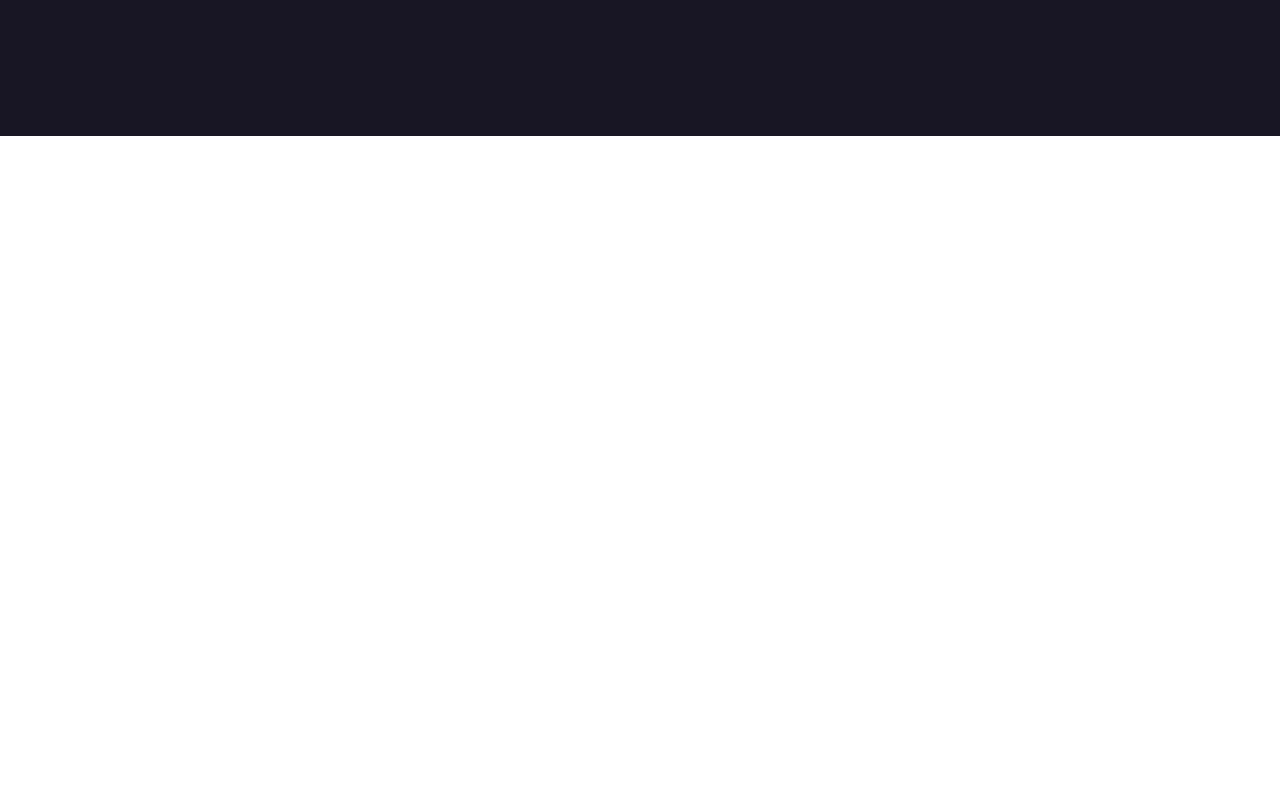
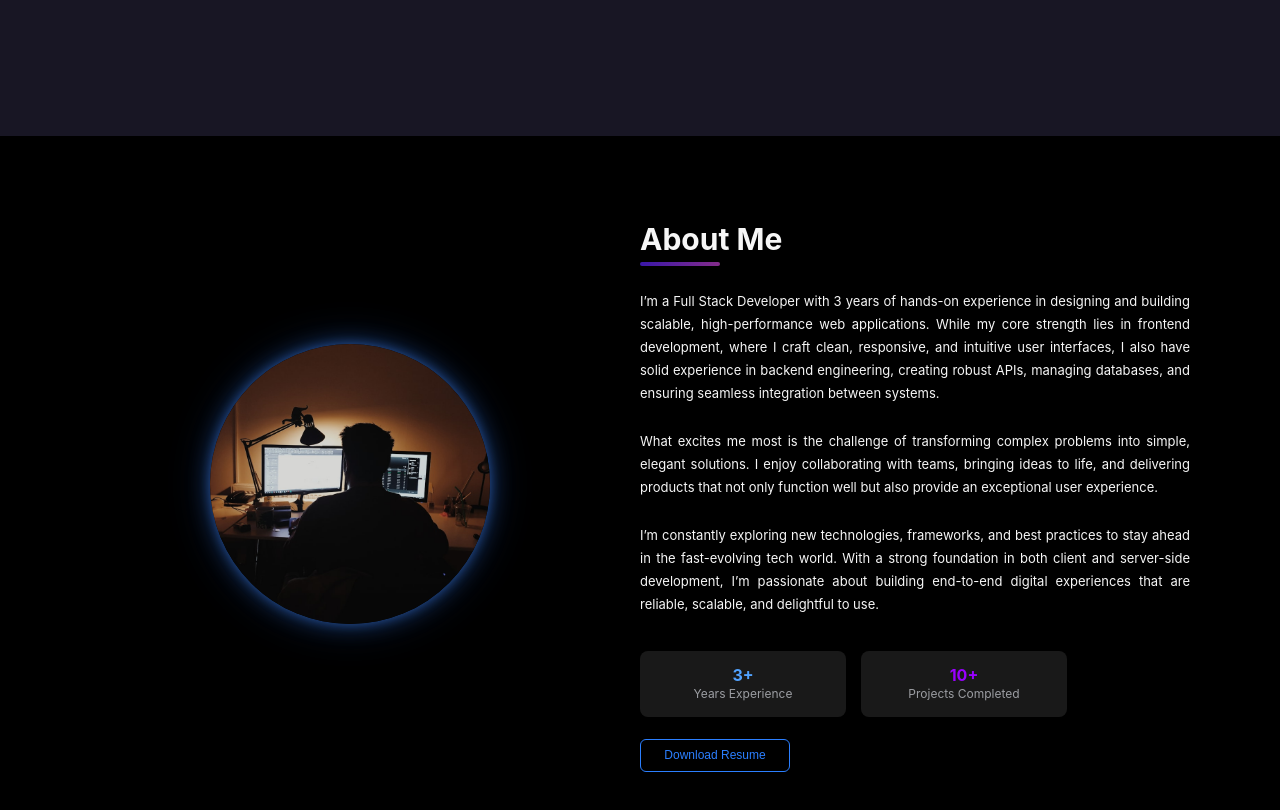
Before and after one commit to abhilashjoseph16/Portfolio, a React (Vite) app: page / in a window 1280 px wide. Shown: the part 640-1450 px from the top of the page. Before the commit the page ends 800 px from the top, so only its background shows below. Built offline with nearby package versions, Linux system fonts and the light colour scheme.

Commit message:
Updated about section

```diff
--- a/src/App.jsx
+++ b/src/App.jsx
@@ -1,6 +1,7 @@
 import React from "react";
 import Header from "./components/Header";
 import Home from "./components/Home";
+import About from "./components/About";
 
 function App() {
   return (
@@ -11,6 +12,10 @@ function App() {
         <Home />
       </section>
 
+      <section id="about">
+        <About/>
+      </section>
+
     </div>
   );
 }
--- /dev/null
+++ b/src/components/About.jsx
@@ -0,0 +1,56 @@
+import React from "react";
+import aboutImage from "../assets/developer-image.jpg";
+
+function About() {
+  return (
+    <div className="portfolio-about-main-container">
+      <div className="about-icon-container">
+        <div className="about-image_box">
+          <img src={aboutImage} alt="Full Stack Developer" />
+        </div>
+      </div>
+      <div className="about-content-container">
+        <h1>About Me</h1>
+        <span className="about-heading-underline"></span>
+        <div className="about-section-description_box">
+          <p>
+            I’m a Full Stack Developer with 3 years of hands-on experience in
+            designing and building scalable, high-performance web applications.
+            While my core strength lies in frontend development, where I craft
+            clean, responsive, and intuitive user interfaces, I also have solid
+            experience in backend engineering, creating robust APIs, managing
+            databases, and ensuring seamless integration between systems.
+          </p>
+          <p>
+            What excites me most is the challenge of transforming complex
+            problems into simple, elegant solutions. I enjoy collaborating with
+            teams, bringing ideas to life, and delivering products that not only
+            function well but also provide an exceptional user experience.
+          </p>
+          <p>
+            I’m constantly exploring new technologies, frameworks, and best
+            practices to stay ahead in the fast-evolving tech world. With a
+            strong foundation in both client and server-side development, I’m
+            passionate about building end-to-end digital experiences that are
+            reliable, scalable, and delightful to use.
+          </p>
+        </div>
+        <div className="about-section-overview_box">
+          <div className="overview-box-experience_container">
+            <span>3+</span>
+            <p>Years Experience</p>
+          </div>
+          <div className="overview-box-project_container">
+            <span>10+</span>
+            <p>Projects Completed</p>
+          </div>
+        </div>
+        <div className="about-section-resume-button_container">
+          <button>Download Resume</button>
+        </div>
+      </div>
+    </div>
+  );
+}
+
+export default About;
--- /dev/null
+++ b/src/styles/components/_about.scss
@@ -0,0 +1,165 @@
+.portfolio-about-main-container {
+  display: flex;
+  align-items: center;
+  padding: 60px;
+  background-color: black;
+  @media screen and (max-width: 1023px) {
+    flex-direction: column;
+  }
+  .about-icon-container {
+    display: flex;
+    align-items: center;
+    justify-content: center;
+    width: 50%;
+    @media screen and (max-width: 1023px) {
+      width: 100%;
+      height: auto;
+    }
+    .about-image_box {
+      height: 280px;
+      width: 280px;
+      border-radius: 50%;
+      overflow: hidden;
+      animation: glow 2s infinite ease-in-out;
+
+      @keyframes glow {
+        0% {
+          box-shadow: 0 0 10px rgba(59, 130, 246, 0.4),
+            0 0 20px rgba(59, 130, 246, 0.3), 0 0 40px rgba(59, 130, 246, 0.2);
+        }
+        50% {
+          box-shadow: 0 0 15px rgba(59, 130, 246, 0.6),
+            0 0 40px rgba(59, 130, 246, 0.6), 0 0 60px rgba(59, 130, 246, 0.4);
+        }
+        100% {
+          box-shadow: 0 0 10px rgba(59, 130, 246, 0.4),
+            0 0 20px rgba(59, 130, 246, 0.3), 0 0 40px rgba(59, 130, 246, 0.2);
+        }
+      }
+      img {
+        height: 100%;
+        width: 100%;
+        object-fit: cover;
+      }
+    }
+  }
+  .about-content-container {
+    display: flex;
+    flex-direction: column;
+    justify-content: center;
+    background-color: black;
+    height: 100%;
+    width: 50%;
+    @media screen and (max-width: 1023px) {
+      width: 100%;
+      height: auto;
+      margin-top: 25px;
+    }
+    h1 {
+      font-size: 30px;
+      font-weight: 700;
+      color: #f6f6f6;
+    }
+    .about-heading-underline {
+      height: 4px;
+      width: 80px;
+      margin-top: -20px;
+      margin-bottom: 12px;
+      border-radius: 12px;
+      background: #3a17a9;
+      background: -moz-linear-gradient(left, #3a17a9 0%, #842c8a 100%);
+      background: -webkit-linear-gradient(left, #3a17a9 0%, #842c8a 100%);
+      background: linear-gradient(to right, #3a17a9 0%, #842c8a 100%);
+    }
+    .about-section-description_box {
+      display: flex;
+      flex-direction: column;
+      text-align: justify;
+      padding-right: 30px;
+      @media screen and (max-width: 1023px) {
+        padding-right: 0px;
+      }
+      p {
+        margin-top: 12px;
+        font-size: 13px;
+        font-weight: 400;
+        line-height: 23px;
+        color: #f6f6f6;
+      }
+    }
+
+    .about-section-overview_box {
+      display: flex;
+      gap: 15px;
+      width: 100%;
+      margin-top: 22px;
+      .overview-box-experience_container {
+        display: flex;
+        flex-direction: column;
+        justify-content: center;
+        align-items: center;
+        width: 190px;
+        height: 50px;
+        border-radius: 8px;
+        padding: 8px;
+        background-color: #191919;
+        span {
+          font-size: 16px;
+          font-weight: 700;
+          margin-top: 10px;
+          color: #51a2ff;
+        }
+        p {
+          font-size: 12px;
+          font-weight: 400;
+          margin-top: 1px;
+          color: rgba(209, 213, 220, 0.7058823529);
+        }
+      }
+      .overview-box-project_container {
+        display: flex;
+        flex-direction: column;
+        justify-content: center;
+        align-items: center;
+        width: 190px;
+        height: 50px;
+        border-radius: 8px;
+        padding: 8px;
+        background-color: #191919;
+        span {
+          font-size: 16px;
+          font-weight: 700;
+          margin-top: 10px;
+          color: rgb(153, 0, 255);
+        }
+        p {
+          font-size: 12px;
+          font-weight: 400;
+          margin-top: 1px;
+          color: rgba(209, 213, 220, 0.7058823529);
+        }
+      }
+    }
+
+    .about-section-resume-button_container {
+      display: flex;
+      width: 100%;
+      margin-top: 22px;
+      button {
+        height: 33px;
+        width: 150px;
+        border-radius: 6px;
+        border: 1px solid #2b7fff;
+        font-size: 12px;
+        font-weight: 400;
+        color: #2b7fff;
+        background-color: black;
+        transition: all 0.3s ease;
+        &:hover {
+          background-color: #2b7fff;
+          color: white;
+        }
+      }
+    }
+  }
+}
--- a/src/styles/main.scss
+++ b/src/styles/main.scss
@@ -1,5 +1,6 @@
 @use "./components/header";
 @use "./components/home";
+@use "./components/about";
 
 html{
     scroll-behavior: smooth;
```
Also changed, not shown: src/assets/developer-image.jpg (added).
